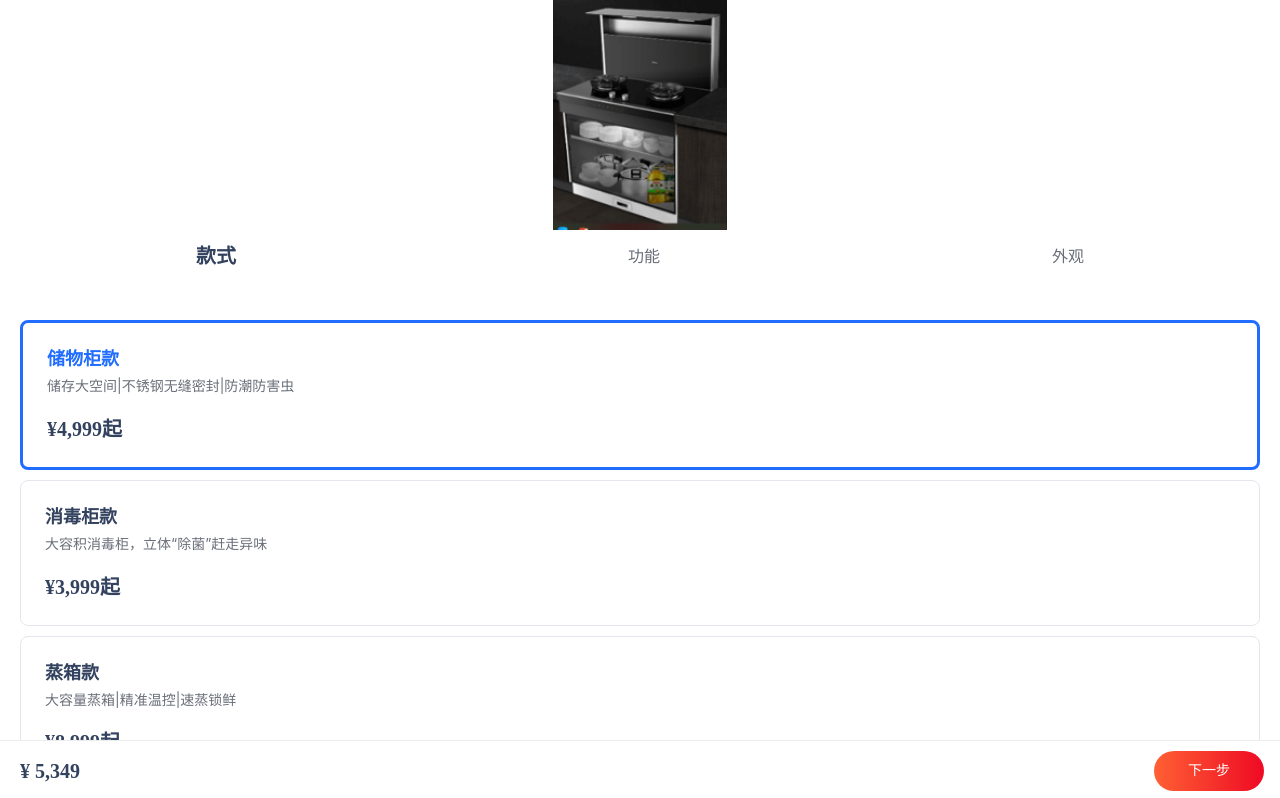
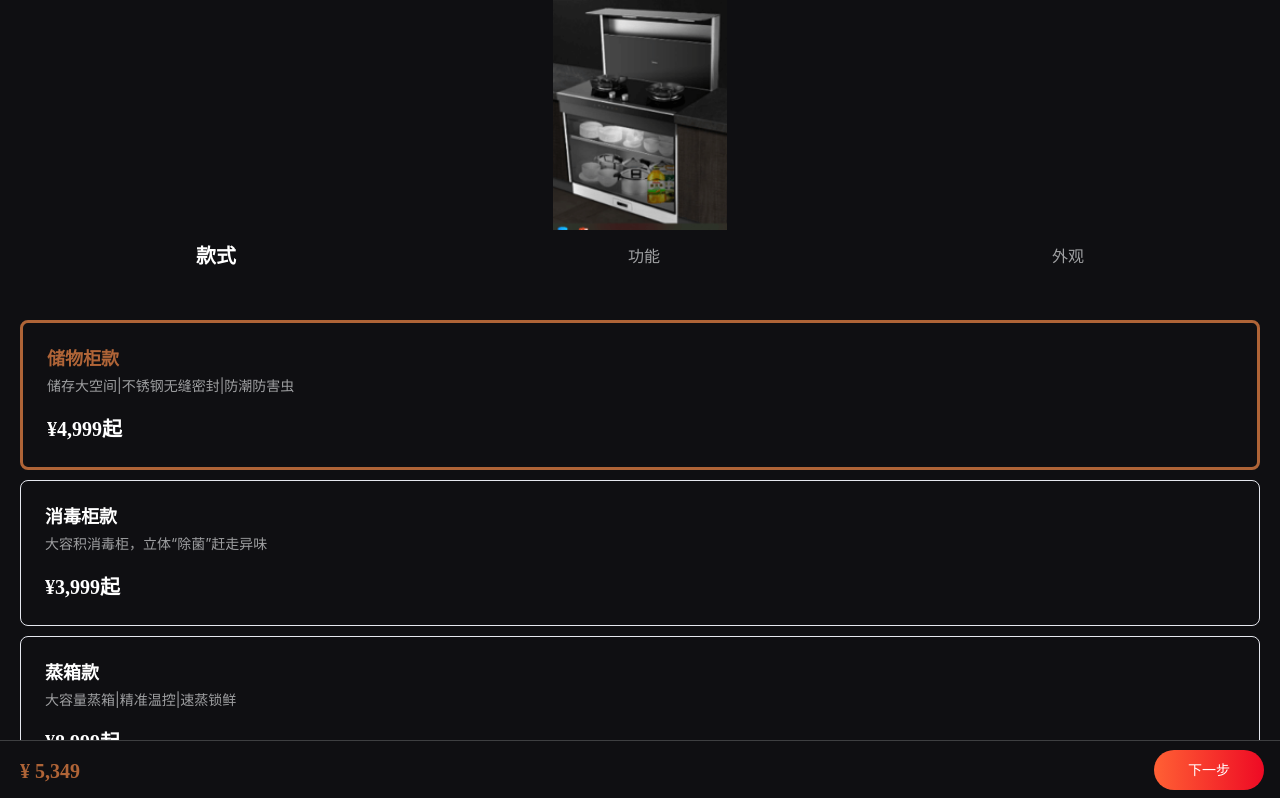
Before and after one commit to ph2017/kitchen-h5, a Vue app: page /#/goods in a window 1280 px wide. Shown: the top 798 px of the page. Built offline with nearby package versions, Linux system fonts and the light colour scheme.

Commit message:
更新样式

```diff
--- a/src/App.vue
+++ b/src/App.vue
@@ -7,7 +7,7 @@
 <style>
 body {
   font-size: 16px;
-  background-color: #fff;
+  background-color: #0F0F12;
   -webkit-font-smoothing: antialiased;
 }
 </style>
--- a/src/components/colorTypeRatio/index.vue
+++ b/src/components/colorTypeRatio/index.vue
@@ -71,7 +71,7 @@ export default defineComponent({
     .label {
         font-family: PingFangSC-Semibold;
         font-size: 20px;
-        color: #33425E;
+        color: #FFF;
         font-weight: 600;
         line-height: 1.4;
     }
@@ -92,10 +92,10 @@ export default defineComponent({
             margin-right: 27px;
             font-family: PingFangSC-Regular;
             font-size: 14px;
-            color: #33425E;
+            color: #FFF;
             text-align: center;
             font-weight: 400;
-            border: 1px solid #FFFFFF;
+            // border: 1px solid #FFFFFF;
             .circle {
                 position: absolute;
                 top: -4px;
@@ -109,13 +109,13 @@ export default defineComponent({
                 margin-top: 60px;
             }
             .price {
-                color: #6A6F79;
+                color: #9E9FA1;
             }
         }
         &-item:nth-of-type(3n+0){margin-right: 0;}
     }
     .active {
-        border: 3px solid #216DFF;
+        border: 3px solid #AF6437;
     }
 }
 </style>
--- a/src/components/partList/index.vue
+++ b/src/components/partList/index.vue
@@ -74,7 +74,7 @@ export default defineComponent({
     .title {
         font-family: PingFangSC-Semibold;
         font-size: 20px;
-        color: #33425E;
+        color: #FFF;
         font-weight: 600;
     }
     .list-ul {
@@ -94,14 +94,14 @@ export default defineComponent({
                 flex-direction: column;
                 justify-content: flex-start;
                 .name {
-                    color: #6A6F79;
+                    color: #9E9FA1;
                     font-weight: 400;
                 }
                 .value {
                     margin-top: 8px;
                     font-family: PingFangSC-Regular;
                     font-size: 14px;
-                    color: #33425E;
+                    color: #FFF;
                     font-weight: 400;
                 }
             }
@@ -109,7 +109,7 @@ export default defineComponent({
                 .price {
                     font-family: PingFangSC-Regular;
                     font-size: 14px;
-                    color: #33425E;
+                    color: #FFF;
                     text-align: right;
                     font-weight: 400;
                 }
--- a/src/components/product-tab/index.vue
+++ b/src/components/product-tab/index.vue
@@ -45,7 +45,7 @@ export default defineComponent({
     align-items: center;
     height: 54px;
     font-size: 16px;
-    color: #6A6F79;
+    color: #9E9FA1;
     font-family: MicrosoftYaHei;
     text-align: center;
     font-weight: 400;
@@ -54,7 +54,7 @@ export default defineComponent({
     }
     .active {
         font-size: 20px;
-        color: #33425E;
+        color: #FFF;
         font-weight: 600;
     }
 }
--- a/src/components/productTypeRatio/index.vue
+++ b/src/components/productTypeRatio/index.vue
@@ -82,30 +82,30 @@ export default defineComponent({
             .name {
                 font-family: PingFangSC-Semibold;
                 font-size: 18px;
-                color: #33425E;
+                color: #FFF;
                 font-weight: 600;
             }
             .desc {
                 padding-top: 4px;
                 font-size: 14px;
-                color: #6A6F79;
+                color: #9E9FA1;
                 font-weight: 400;
             }
             .price {
                 padding-top: 19px;
                 font-family: Avenir-Heavy;
                 font-size: 20px;
-                color: #33425E;
+                color: #FFF;
                 font-weight: 800;
             }
         }
         .active {
             .name {
-                color: #216DFF;
+                color: #AF6437;
             }
         }
         .active {
-            border: 3px solid #216DFF;
+            border: 3px solid #AF6437;
             border-radius: 8px;
         }
     }
--- a/src/components/typeRatio/index.vue
+++ b/src/components/typeRatio/index.vue
@@ -66,7 +66,7 @@ export default defineComponent({
     .label {
         font-family: PingFangSC-Semibold;
         font-size: 20px;
-        color: #33425E;
+        color: #FFF;
         font-weight: 600;
         line-height: 1.4;
     }
@@ -86,7 +86,7 @@ export default defineComponent({
             border-radius: 8px;
             font-family: PingFangSC-Semibold;
             font-size: 18px;
-            color: #33425E;
+            color: #FFF;
             font-weight: 600;
             margin: 10px 8px 0 0;
             box-sizing: border-box;
@@ -100,7 +100,7 @@ export default defineComponent({
                     margin-top: 2px;
                     font-family: PingFangSC-Regular;
                     font-size: 14px;
-                    color: #6A6F79;
+                    color: #9E9FA1;
                     font-weight: 400;
                 }
             }
@@ -109,9 +109,9 @@ export default defineComponent({
     }
     .column-two.ratio-item:nth-of-type(2n+0){margin-right: 0;}
     .active {
-        border: 3px solid #216DFF;
+        border: 3px solid #AF6437;
         .type {
-            color: #216DFF;
+            color: #AF6437;
         }
     }
 }
--- a/src/styles/theme.less
+++ b/src/styles/theme.less
@@ -1,4 +1,6 @@
 // @primary-color: rgba(16, 20, 31, 255);
 // @border-color: rgba(16, 20, 31, 255);
 // @gradient-red: linear-gradient(to right, #ff6034, #ee0a24);
-@gradient-red: #216DFF;
+@gradient-red: #AF6437;
+@button-primary-background-color: #AF6437;
+@button-primary-border-color: #AF6437;
--- a/src/view/goods/index.vue
+++ b/src/view/goods/index.vue
@@ -525,7 +525,7 @@ export default defineComponent({
 
   }
   &-content {
-    background: #fff;
+    // background: #fff;
     // height: calc(~'100vh - 380px');
     // overflow: auto;
     padding: 20px;
@@ -542,14 +542,14 @@ export default defineComponent({
       font-family: MicrosoftYaHei;
       .code {
         font-size: 20px;
-        color: #33425E;
+        color: #FFF;
         text-align: center;
         font-weight: 400;
         padding-right: 22px;
       }
       .model-name {
         font-size: 14px;
-        color: #6A6F79;
+        color: #9E9FA1;
         font-weight: 400;
       }
     }
@@ -560,7 +560,9 @@ export default defineComponent({
   }
   .van-submit-bar__bar {
     height: 60px;
-    border-top: 1px solid rgba(237,237,237);
+    background: #0F0F12;
+    box-shadow: inset 0px 1px 0px 0px rgba(62,63,65,1);
+    // border-top: 1px solid rgba(237,237,237);
     .van-submit-bar__text {
       text-align: left;
       .van-submit-bar__price {
@@ -570,7 +572,9 @@ export default defineComponent({
   }
   .van-action-bar {
     height: 60px;
-    border-top: 1px solid rgba(237,237,237);
+    background: #0F0F12;
+    box-shadow: inset 0px 1px 0px 0px rgba(62,63,65,1);
+    // border-top: 1px solid rgba(237,237,237);
     .van-submit-bar__text {
       flex: 2;
       text-align: left;
@@ -580,9 +584,9 @@ export default defineComponent({
       color: #000;
     }
     .van-action-bar-button--warning {
-      background: #fff;
-      color: #6A6F79;
-      border: 1px solid #216DFF;
+      background: transparent;
+      color:  #9E9FA1;
+      border: 1px solid #AF6437;
     }
   }
   .bottom-total-price {
@@ -592,7 +596,7 @@ export default defineComponent({
     z-index: 100;
     font-family: Avenir-Heavy;
     font-size: 20px;
-    color: #33425E;
+    color: #AF6437;
     line-height: 28px;
     font-weight: 800;
     text-align: center;
--- a/src/view/result/index.vue
+++ b/src/view/result/index.vue
@@ -70,7 +70,7 @@ export default defineComponent({
         margin-top: 10px;
         font-family: PingFangSC-Semibold;
         font-size: 20px;
-        color: #33425E;
+        color: #FFF;
         font-weight: 600;
     }
 
```
Also changed, not shown: 21 other files (tests, documents, lock files or other folders).
